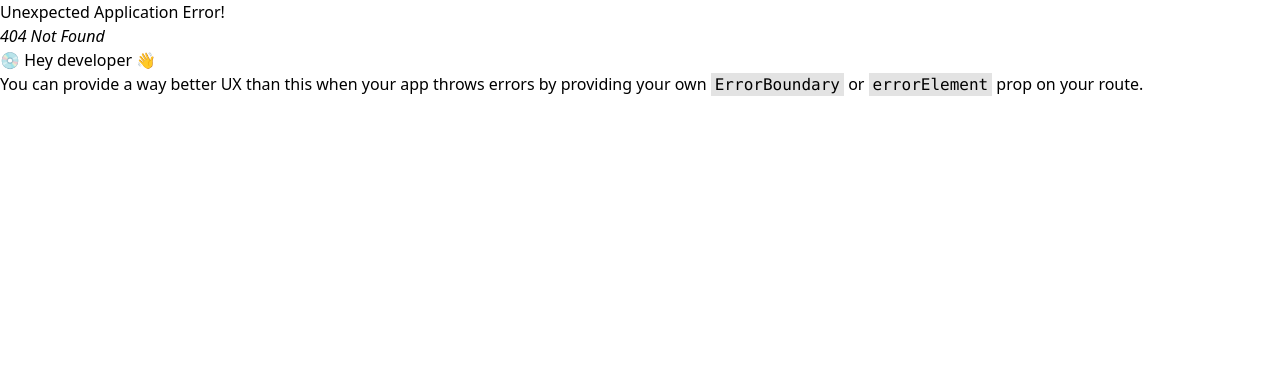
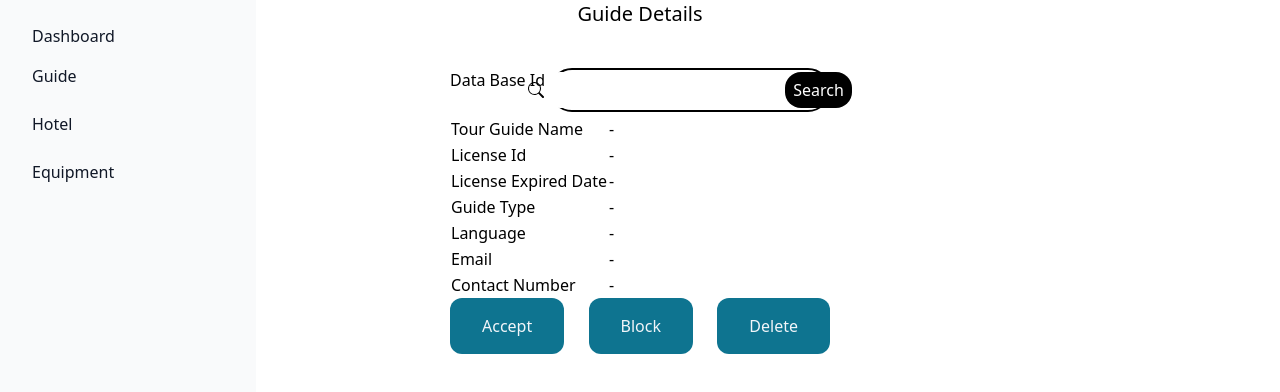
Before and after one commit to TourGuide-GroupJ/TourGuide, a React (Create React App) app in the folder frontend/: page /admin/adminGuide in a window 1280 px wide. Before the commit this address had no page. Shown: the top 392 px of the page. Built offline with nearby package versions, Linux system fonts and the light colour scheme.

Commit message:
dashboard_update

```diff
--- a/frontend/src/component/Sidebar.jsx
+++ b/frontend/src/component/Sidebar.jsx
@@ -1,4 +1,6 @@
 import React from "react";
+
+import { Link } from "react-router-dom";
 
 const Sidebar = () => {
   return (
@@ -14,20 +16,20 @@ const Sidebar = () => {
           </span>
           <ul className="space-y-2 font-medium">
             <li>
-              <a
-                href="#"
+              <Link
+                to="/admin/adminGuide"
                 className="flex items-center p-2 text-gray-900 rounded-lg dark:text-white hover:bg-gray-100 dark:hover:bg-gray-700"
               >
                 <span className="flex-1 ms-3 whitespace-nowrap">Guide</span>
-              </a>
+              </Link>
             </li>
             <li>
-              <a
-                href="#"
+              <Link
+                to="/admin/adminHotel"
                 className="flex items-center p-2 text-gray-900 rounded-lg dark:text-white hover:bg-gray-100 dark:hover:bg-gray-700"
               >
                 <span className="flex-1 ms-3 whitespace-nowrap">Hotel</span>
-              </a>
+              </Link>
             </li>
             <li>
               <a
--- /dev/null
+++ b/frontend/src/layouts/AdminLayout.jsx
@@ -0,0 +1,18 @@
+import React from "react";
+import { Outlet } from "react-router-dom";
+import Sidebar from "../component/Sidebar";
+
+const AdminLayout = () => {
+  return (
+    <div className="flex flex-col w-full">
+      <div>
+        <Sidebar />
+      </div>
+      <div className="justify-center ">
+        <Outlet />
+      </div>
+    </div>
+  );
+};
+
+export default AdminLayout;
--- a/frontend/src/pages/Admin.js
+++ b/frontend/src/pages/AdminGuide.js
@@ -2,7 +2,6 @@ import React, { useState } from "react";
 import axios from "axios";
 import Button1 from "../component/Button1";
 import SearchBar from "../component/SearchBar";
-import Sidebar from "../component/Sidebar";
 
 export default function Admin() {
   let [newGuide, setNewGuide] = useState({});
@@ -103,10 +102,7 @@ export default function Admin() {
   }
 
   return (
-    <div className="flex justify-center">
-      {/* Sidebar  */}
-      <Sidebar />
-
+    <div className="flex justify-center w-full">
       <div className="flex flex-col gap-10">
         <div className="text-center">
           <span className="text-xl">Guide Details</span>
--- a/frontend/src/pages/HotelReg.js
+++ b/frontend/src/pages/HotelReg.js
@@ -13,11 +13,8 @@ export default function HotelReg() {
 
   //Hotel types
   const [types, setTypes] = useState();
-  // const HotelType = (Event) => {
-  //   setTypes(Event.target.id);
-  //   //console.log(types);
-  // };
 
+  //Hotel classes
   const [classType, setClassType] = useState();
   const HotelType = (Event) => {
     setTypes(Event.target.id);
```
Also changed, not shown: frontend/src/App.js (+21 -5 lines), frontend/src/pages/AdminHotel.js (line endings or trailing spaces), 1 other file (tests, documents, lock files or other folders).
